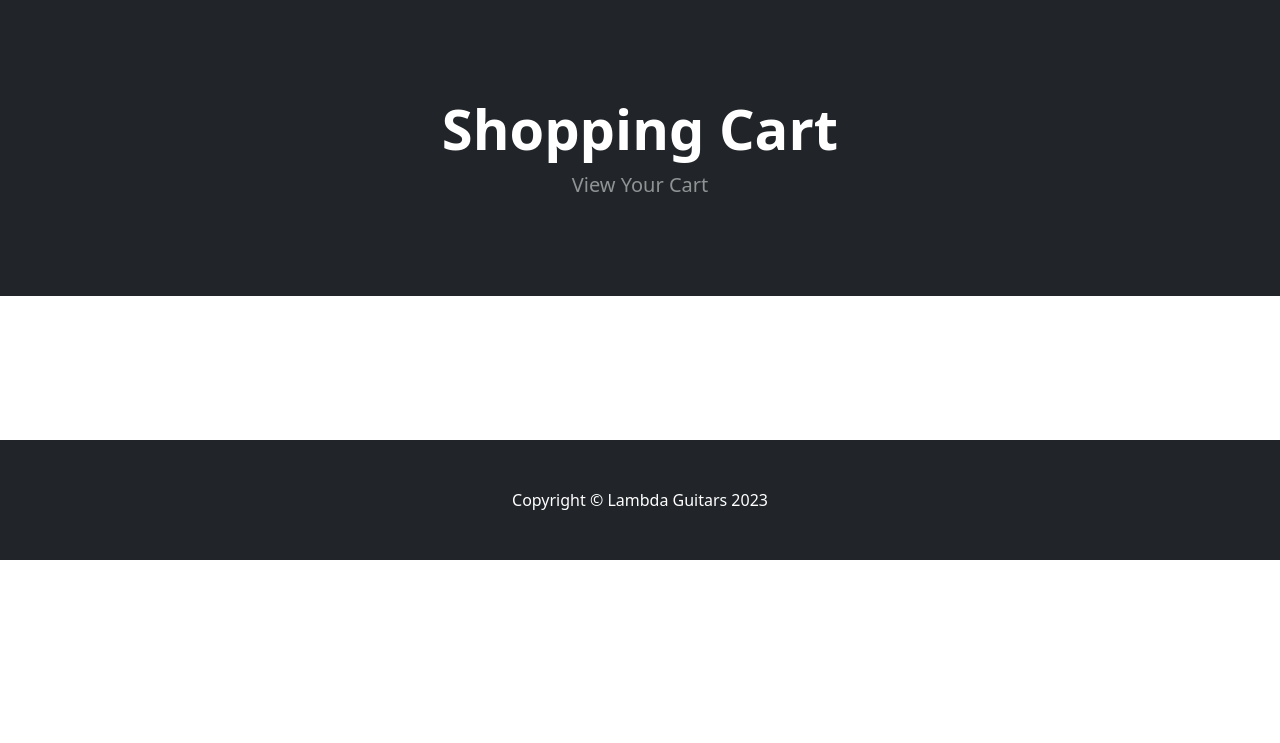
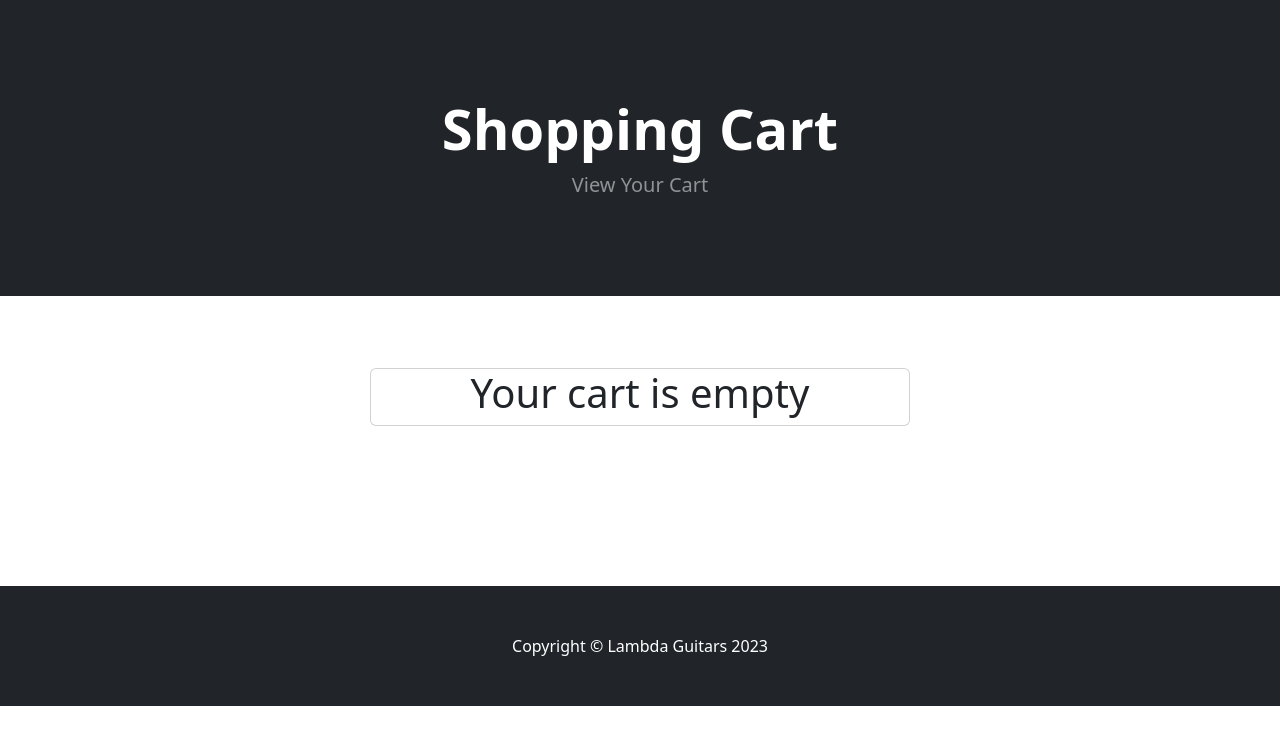
Before and after one commit to jburky15/django-ecommerce, a Django app: page /cart/ in a window 1280 px wide. Shown: the part 57-800 px from the top of the page. Run offline with Django 5.2, Linux system fonts and the light colour scheme.

Commit message:
Show items in cart

```diff
--- a/cart/cart.py
+++ b/cart/cart.py
@@ -1,3 +1,5 @@
+from store.models import Product
+
 class Cart():
     def __init__(self, request):
         self.session = request.session
@@ -24,3 +26,10 @@ class Cart():
 
     def __len__(self):
         return len(self.cart)
+
+    def get_prods(self):
+        # Get ids from the cart
+        product_ids = self.cart.keys()
+        # Use the ids to lookup products in the database
+        products = Product.objects.filter(id__in=product_ids)
+        return products
--- a/cart/templates/cart_details.html
+++ b/cart/templates/cart_details.html
@@ -13,6 +13,50 @@
         </div>
       </div>
     </header>
+    <br/>
+    <div class="container">
+
+      {% if cart_products %}
+      {% for product in cart_products %}
+          <center>
+            <div class="card mb-3" style="max-width: 540px;">
+                <div class="row g-0">
+                  <div class="col-md-4">
+                    <img src="{{ product.product_image.url }}" class="img-fluid rounded-start" alt="{{ product.name }}">
+                  </div>
+                  <div class="col-md-8">
+                    <div class="card-body">
+                      <h5 class="card-title">{{ product.name }}</h5>
+                      <p class="card-text">{{ product.description }}</p>
+                      {% if product.on_sale %}
+                        <div
+                            class="badge text-white position-absolute"
+                            style="top: 0.5rem; right: 0.5rem; background-color: rgb(180, 0, 0)">
+                            On Sale
+                        </div>
+                        <p class="card-text"><small class="text-body-secondary">Regular Price: <strike>${{ product.price }}</small></strike></p>
+                        <p class="card-text"><small class="text-body-secondary">Sale Price: ${{ product.sale_price }}</small></p>
+                      {% else %}
+                        <p class="card-text"><small class="text-body-secondary">${{ product.price }}</small></p>
+                      {% endif %}
+                    </div>
+                  </div>
+                </div>
+              </div>
+          </center>
+          <br/>
+      {% endfor %}
+      <center>
+        <button type="button" class="btn btn-secondary mt-auto mb-5">Checkout</button>
+      </center>
+      {% else %}
+        <center>
+          <div class="card mb-3 mt-5" style="max-width: 540px;">
+            <h1>Your cart is empty</h1>
+          </div>
+        </center>
+      {% endif %}
+    </div>
   </body>
   <br/><br/><br/><br/><br/><br/>
 {% endblock %}
--- a/cart/views.py
+++ b/cart/views.py
@@ -4,7 +4,10 @@ from store.models import Product
 from django.http import JsonResponse
 
 def cart_details(request):
-    return render(request, 'cart_details.html', {})
+    # Get the cart
+    cart = Cart(request)
+    cart_products =  cart.get_prods
+    return render(request, 'cart_details.html', {"cart_products": cart_products})
 
 def cart_add(request):
     # Get the cart
```
Also changed, not shown: db.sqlite3.
